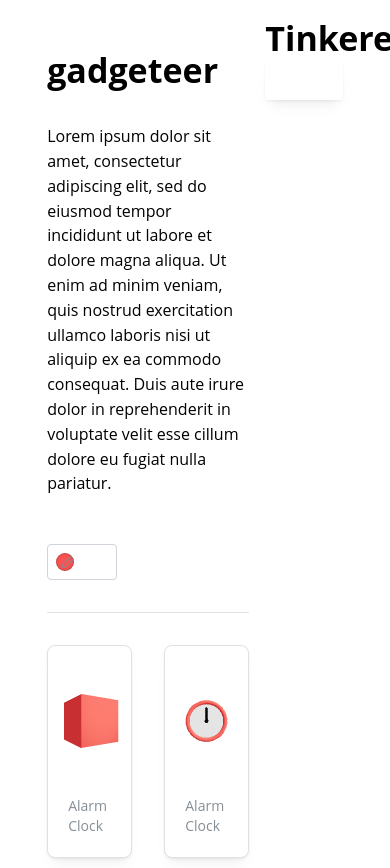
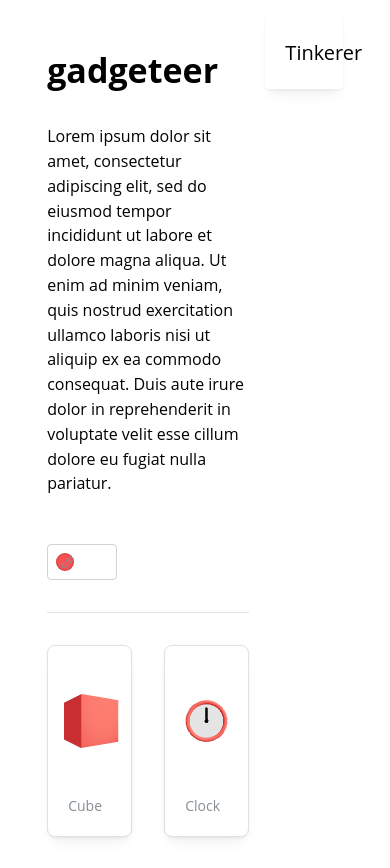
Before and after one commit to janakitti/gadgets, a React (Create React App) app: page / in a window 390 px wide. Built offline with nearby package versions, Linux system fonts and the light colour scheme.

Commit message:
Add name and phoneticName fields to gadget library

```diff
--- a/src/GadgetCard.tsx
+++ b/src/GadgetCard.tsx
@@ -2,16 +2,17 @@
 import React from "react";
 
 interface IGadgetCardProps {
+  name: string;
   onClick: () => void;
   children: React.ReactElement;
 }
 
-const GadgetCard = ({ onClick, children }: IGadgetCardProps) => {
+const GadgetCard = ({ name, onClick, children }: IGadgetCardProps) => {
   return (
     <Card shadow="sm" padding="lg" radius="md" withBorder onClick={onClick}>
       <Card.Section>{children}</Card.Section>
       <Text size="sm" c="dimmed">
-        Alarm Clock
+        {name}
       </Text>
     </Card>
   );
--- a/src/GadgetLibrary.tsx
+++ b/src/GadgetLibrary.tsx
@@ -1,12 +1,18 @@
 interface LibraryEntry {
   id: string;
+  name: string;
+  phoneticName: string;
 }
 
 export const GadgetLibrary: LibraryEntry[] = [
   {
     id: "cube",
+    name: "Cube",
+    phoneticName: "/kyo͞ob/",
   },
   {
     id: "clock",
+    name: "Clock",
+    phoneticName: "/kläk/",
   },
 ];
--- a/src/Gallery.tsx
+++ b/src/Gallery.tsx
@@ -26,7 +26,11 @@
 
   useEffect(() => {
     const gadgetCards = GadgetLibrary.map((g) => (
-      <GadgetCard key={g.id} onClick={() => setSelectedGadget(g.id)}>
+      <GadgetCard
+        key={g.id}
+        name={g.name}
+        onClick={() => setSelectedGadget(g.id)}
+      >
         {gadgetFactory(g.id, primaryColor)}
       </GadgetCard>
     ));
--- a/src/Tinkerer.tsx
+++ b/src/Tinkerer.tsx
@@ -1,4 +1,4 @@
-import { Paper, Title } from "@mantine/core";
+import { Paper, Text, Title } from "@mantine/core";
 import { useGalleryStore } from "./Store";
 import { editorFactory } from "./GadgetFactory";
 
@@ -10,7 +10,6 @@
 
   return (
     <Paper style={{ height: "100%" }}>
-      <Title>Tinkerer</Title>
       <Paper
         shadow="sm"
         p="lg"
@@ -19,6 +18,7 @@
         mt="ms"
         // style={{ height: "40%" }}
       >
+        <Text size="xl">Tinkerer</Text>
         {selectedGadget && editorFactory(selectedGadget, primaryColor)}
       </Paper>
     </Paper>
```
